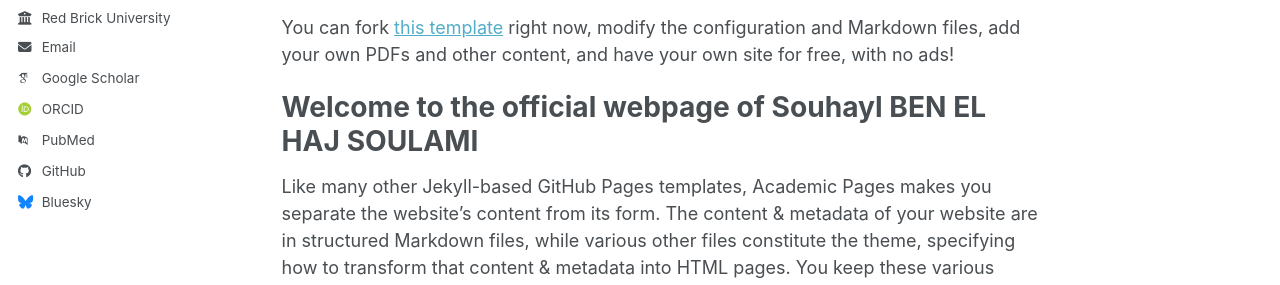
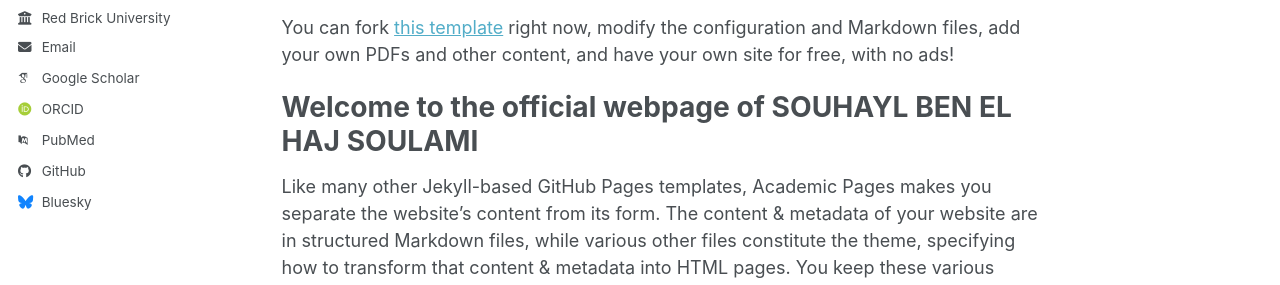
Before and after one commit to souhaylsoulami/souhaylsoulami.github.io, a Jekyll site: the page built from _pages/about.md, in a window 1280 px wide and 900 px high. Shown: the part 397-682 px from the top of the window. Built offline with Jekyll 4.4.1, drawn with Linux system fonts in a browser that asks for light colours; some web fonts are replaced; a script bundle is joined from its source files by our own code; library files that are not in the unit come from our copies.

```diff
--- a/_pages/about.md
+++ b/_pages/about.md
@@ -11,7 +11,7 @@ This is the front page of a website that is powered by the [Academic Pages templ
 
  You can fork [this template](https://github.com/academicpages/academicpages.github.io) right now, modify the configuration and Markdown files, add your own PDFs and other content, and have your own site for free, with no ads!
 
-Welcome to the official webpage of Souhayl BEN EL HAJ SOULAMI
+Welcome to the official webpage of SOUHAYL BEN EL HAJ SOULAMI
 ======
 Like many other Jekyll-based GitHub Pages templates, Academic Pages makes you separate the website's content from its form. The content & metadata of your website are in structured Markdown files, while various other files constitute the theme, specifying how to transform that content & metadata into HTML pages. You keep these various Markdown (.md), YAML (.yml), HTML, and CSS files in a public GitHub repository. Each time you commit and push an update to the repository, the [GitHub pages](https://pages.github.com/) service creates static HTML pages based on these files, which are hosted on GitHub's servers free of charge.
 
```
